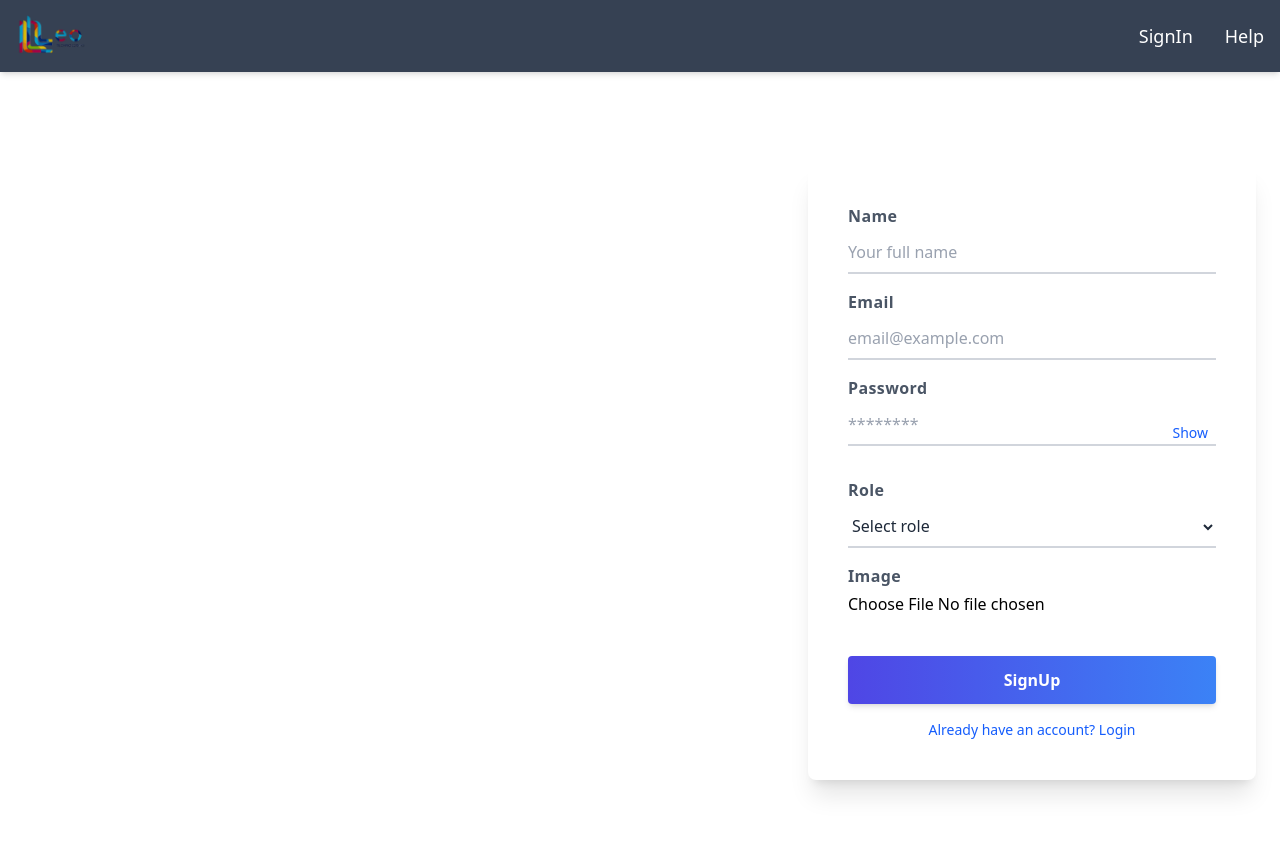
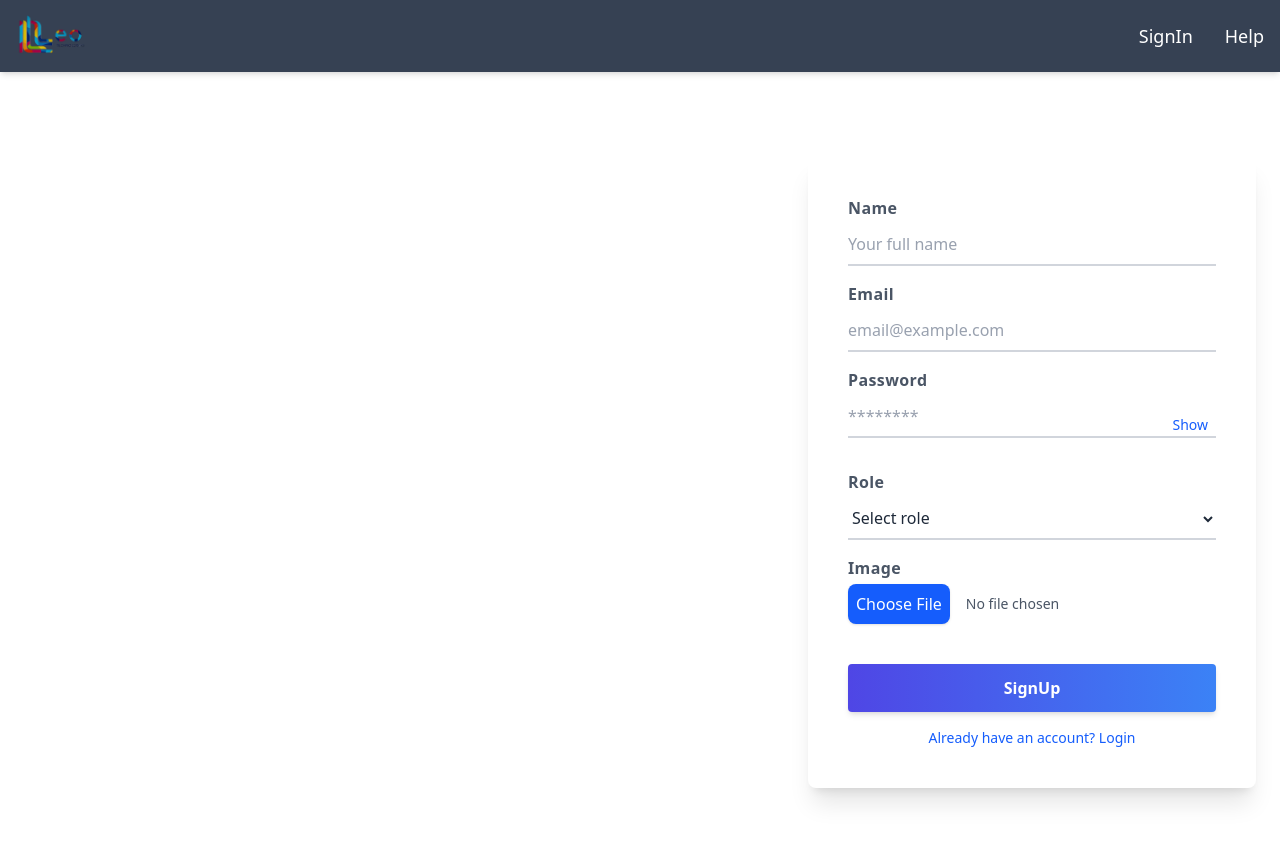
Before and after one commit to Sivaraman-msc/BugHound, a React (Vite) app in the folder Bug_Hound_UI/: page /signup in a window 1280 px wide. Shown: the top 842 px of the page. Built offline with nearby package versions, Linux system fonts and the light colour scheme; no server answers.

Commit message:
Input form Updated

```diff
--- a/Bug_Hound_UI/src/pages/SignUp.jsx
+++ b/Bug_Hound_UI/src/pages/SignUp.jsx
@@ -131,13 +131,27 @@ export default function SignUp() {
             <p className="text-red-600">{errors.role?.message}</p>
 
             <label className="block text-gray-600 font-semibold mb-1 tracking-wide">Image</label>
+            <div className="mb-4">
+              <div className="flex items-center space-x-4">
+                <label
+                  htmlFor="profile"
+                  className="cursor-pointer px-2 py-2 bg-blue-600 text-white rounded-lg shadow hover:bg-blue-700 transition-all">
+                  Choose File
+                </label>
+                <span className="text-sm text-gray-600">
+                  {formdata?.profile?.name || 'No file chosen'}
+                </span>
+              </div>
               <input
+                id="profile"
                 type="file"
                 {...register('profile')}
                 name="profile"
                 onChange={handleChange}
-              className="mb-4"
+                className="hidden"
+                accept="image/*"
               />
+            </div>
             <p className="text-red-600">{errors.profile?.message}</p>
 
             <button
```
Lines whose indentation alone changed are shown as unchanged.
